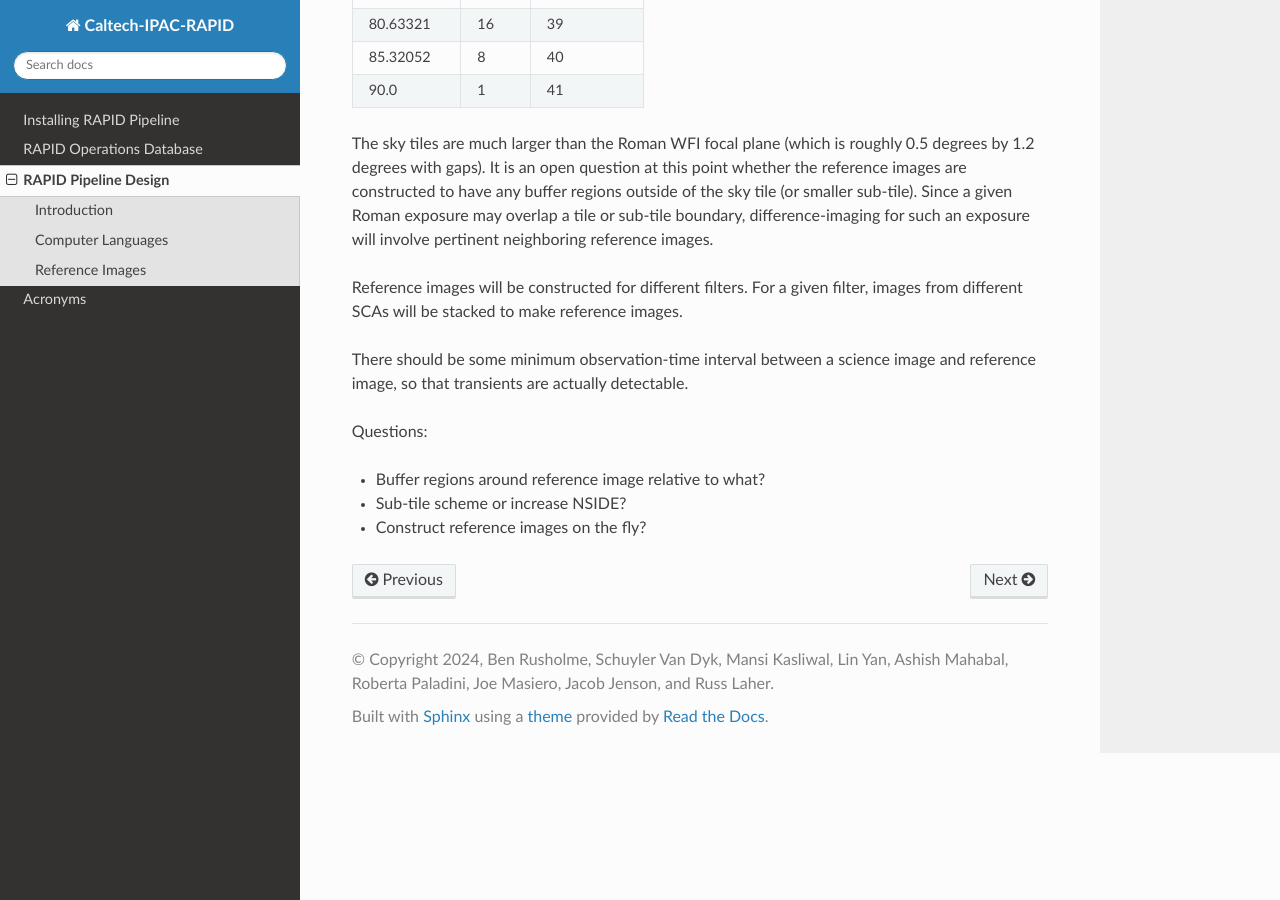
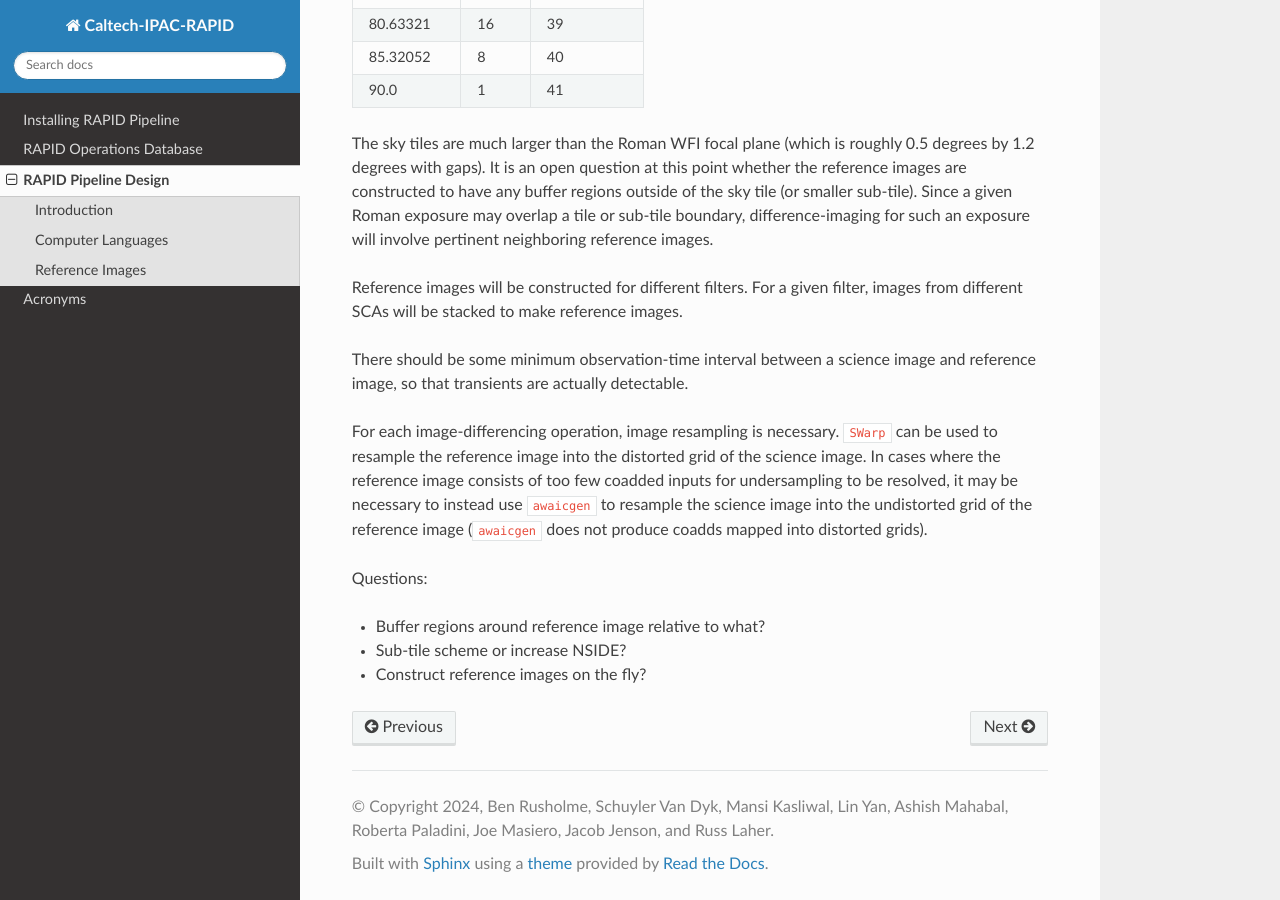
Before and after one commit to Caltech-IPAC/rapid, a Sphinx documentation site: the page built from docs/source/pl/pl.rst, in a window 1280 px wide and 900 px high, scrolled down 2140 px. Built offline with Sphinx 7.4.7 and the Read the Docs theme 2.0.0, drawn with Linux system fonts in a browser that asks for light colours.

Commit message:
Added sentence about Swarp versus awaicgen.

```diff
--- a/docs/source/pl/pl.rst
+++ b/docs/source/pl/pl.rst
@@ -93,6 +93,12 @@ different SCAs will be stacked to make reference images.
 There should be some minimum observation-time interval between a science image and reference image, so that
 transients are actually detectable.
 
+For each image-differencing operation, image resampling is necessary.
+``SWarp`` can be used to resample the reference image into the distorted grid of the science image.
+In cases where the reference image consists of too few coadded inputs for undersampling to be resolved, it may be
+necessary to instead use ``awaicgen`` to resample the science image into the undistorted grid of the reference image
+(``awaicgen`` does not produce coadds mapped into distorted grids).
+
 Questions:
 
 * Buffer regions around reference image relative to what?
```
